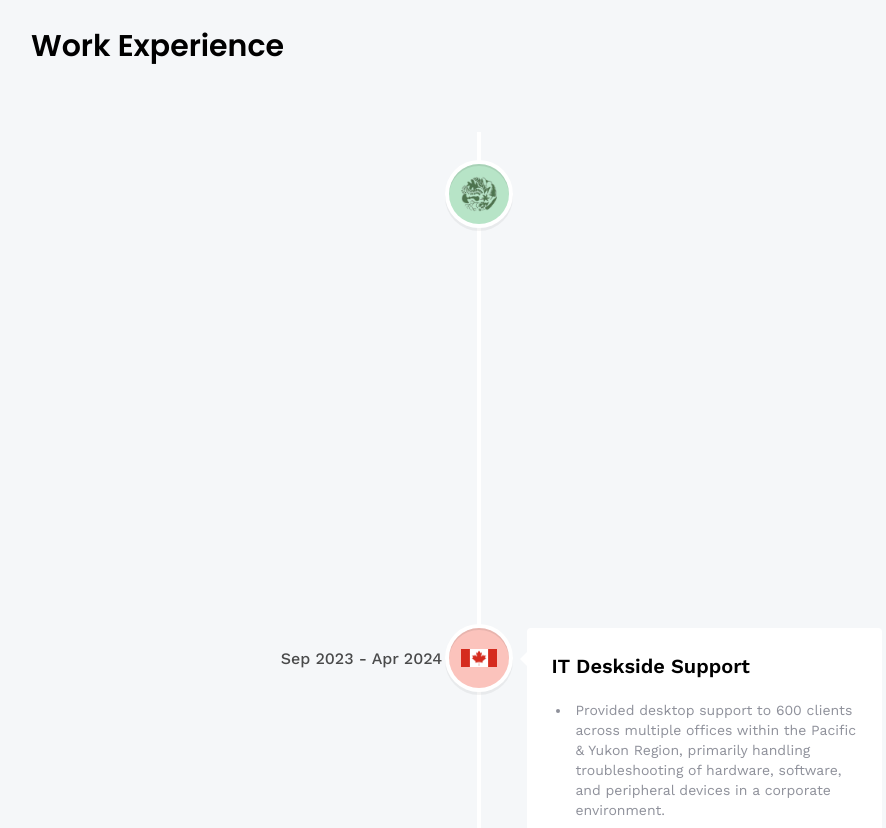
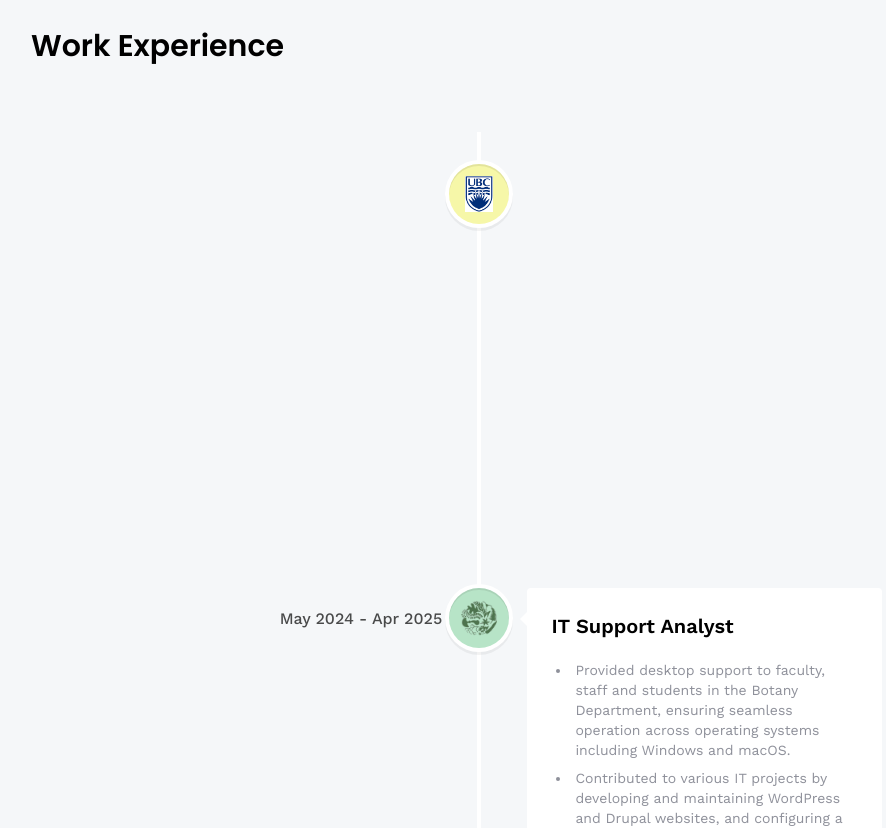
Before and after one commit to emmahy-park/3d_portfolio, a React (Vite) app: page /3d_portfolio/about in a window 1280 px wide. Shown: the part 660-1488 px from the top of the page, without its empty margins (161-1047 px from the left). Built offline with nearby package versions, Linux system fonts and the light colour scheme.

Commit message:
added experience and project

```diff
--- a/src/assets/icons/index.js
+++ b/src/assets/icons/index.js
@@ -34,6 +34,7 @@ import outfit from './lab-coat-svgrepo-com.svg'
 import lab from './lab-svgrepo-com.svg'
 import code from './code-square-svgrepo-com.svg'
 import doctor from './doctor-svgrepo-com.svg'
+import game from './game.svg'
 
 export {
     css,
@@ -71,5 +72,6 @@ export {
     outfit,
     lab,
     code,
-    doctor
+    doctor,
+    game
 }
--- a/src/assets/images/index.js
+++ b/src/assets/images/index.js
@@ -6,6 +6,7 @@ import tesla from './tesla.png'
 import logo from './logo.svg'
 import canada from './canada.png'
 import botany from './botany.jpeg'
+import ubc from './ubc.png'
 
 export {
     hero,
@@ -15,5 +16,6 @@ export {
     tesla,
     canada,
     botany,
-    logo
+    logo,
+    ubc
 }
--- a/src/constants/index.js
+++ b/src/constants/index.js
@@ -1,4 +1,4 @@
-import { botany, canada } from "../assets/images";
+import { ubc, botany, canada } from "../assets/images";
 import {
     css,
     express,
@@ -19,7 +19,7 @@ import {
     outfit,
     lab,
     code,
-    doctor
+    game
 } from "../assets/icons";
 
 export const skills = [
@@ -91,16 +91,28 @@ export const skills = [
 ];
 
 export const experiences = [
+        {
+        title: "Web Support Specialist",
+        company_name: "UBC Web Services",
+        icon: ubc,
+        iconBg: "#f6f7a8",
+        date: "May 2025 - Present",
+        points: [
+            "Delivering secure, high-availability web services for 300+ UBC sites to ensure uninterrupted access for students, faculty, and staff.",
+            "Developing and testing new features, templates, and internal tools to enhance user experience and workflow.",
+            "Collaborating with project leads and clients to gather requirements and delivering responsive Drupal solutions that meet departmental goals.",
+        ],
+    },
     {
         title: "IT Support Analyst",
         company_name: "UBC Botany",
         icon: botany,
         iconBg: "#b7e4c7",
-        date: "May 2024 - Present",
+        date: "May 2024 - Apr 2025",
         points: [
-            "Providing desktop support to faculty, staff and students in the Botany Department, ensuring seamless operation across operating systems including Windows and macOS.",
-            "Contributing to various IT projects by developing and maintaining WordPress and Drupal websites, and configuring a network switch to enhance system performance and reliability.",
-            "Implementing Zabbix monitoring agents to ensure continuous system performance tracking and stability.",
+            "Provided desktop support to faculty, staff and students in the Botany Department, ensuring seamless operation across operating systems including Windows and macOS.",
+            "Contributed to various IT projects by developing and maintaining WordPress and Drupal websites, and configuring a network switch to enhance system performance and reliability.",
+            "Implemented Zabbix monitoring agents to ensure continuous system performance tracking and stability.",
         ],
     },
     {
@@ -137,6 +149,13 @@ export const socialLinks = [
 ];
 
 export const projects = [
+     {
+        iconUrl: game,
+        theme: 'btn-back-black',
+        name: '2D Action Game',
+        description: 'Developed a 2D rogue-lite action game where players battle through enemy-filled rooms, collect rewards, and upgrade abilities to escape the dark city of Abyss by defeating its boss.',
+        link: 'https://github.com/emmahy-park/SkySeeker',
+    },
     {
         iconUrl: code,
         theme: 'btn-back-blue',
```
Also changed, not shown: src/assets/icons/game.svg (added), src/assets/images/ubc.png (added).
